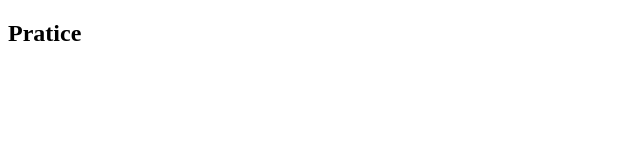
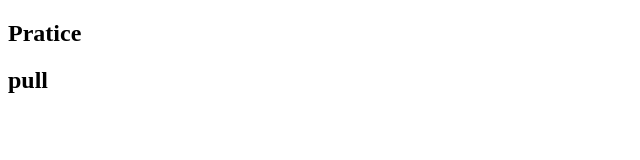
Before and after one commit to Ankitb3/git-bash, a plain HTML site: page index.html in a window 1280 px wide. Shown: the full height of the page, 0-640 px from the left. Drawn offline with Linux system fonts and the light colour scheme.

Commit message:
update pull

```diff
--- a/index.html
+++ b/index.html
@@ -8,5 +8,6 @@
 </head>
 <body>
     <h2>Pratice</h2>
+    <h2>pull</h2>
 </body>
 </html>
```
